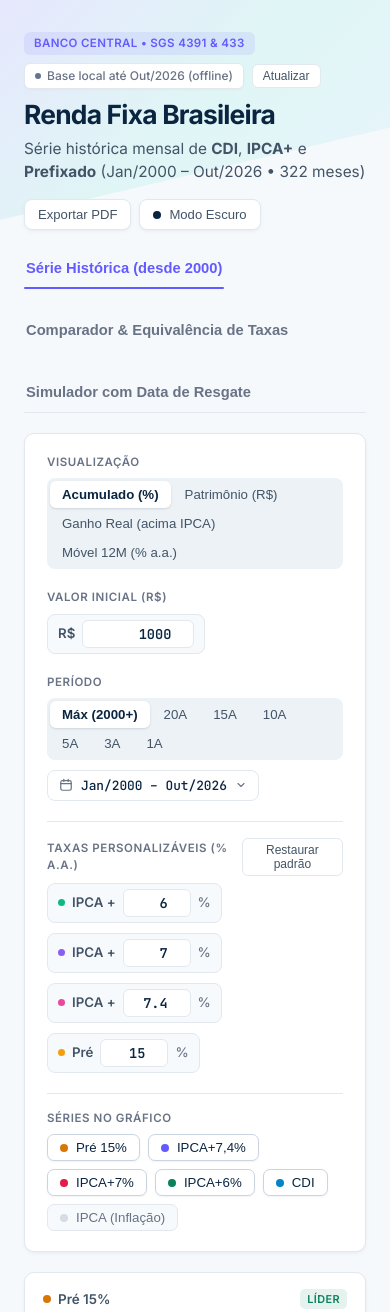
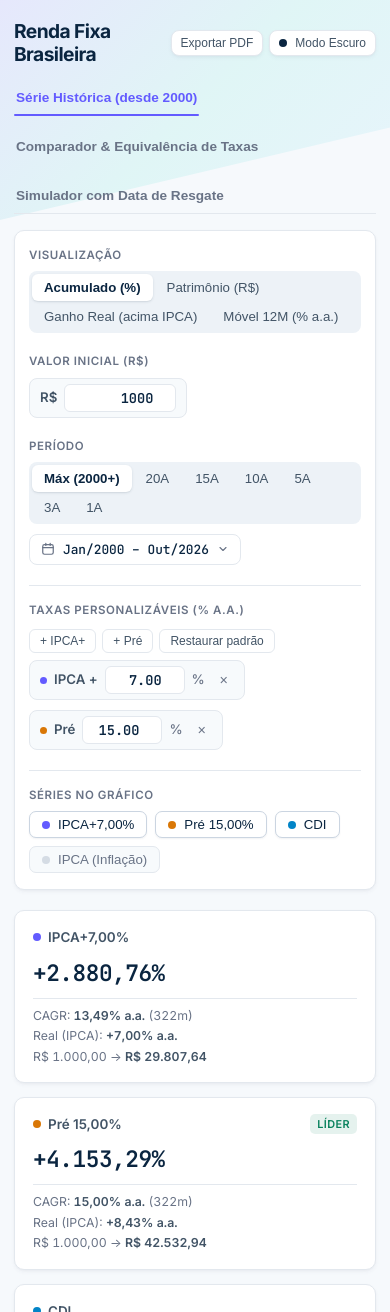
Before and after one commit to luizclaudioss/Simulador-de-Renda-Fixa, a plain HTML site: page index.html in a window 390 px wide. Shown: the top 1312 px of the page. Drawn offline with nearby package versions, Linux system fonts and the light colour scheme; no server answers.

Commit message:
feat: add dynamic custom rate management with UI controls for rates

```diff
--- a/app.js
+++ b/app.js
@@ -1,86 +1,57 @@
 (() => {
   let DATA = Array.isArray(window.HISTORICAL_DATA) ? [...window.HISTORICAL_DATA] : [];
 
-  const DEFAULT_RATES = {
-    ipca1: 6.0,
-    ipca2: 7.0,
-    ipca3: 7.4,
-    pre: 15.0,
-  };
+  const RATE_PALETTE = [
+    "#635bff",
+    "#d97706",
+    "#09825d",
+    "#e11d48",
+    "#7c3aed",
+    "#0d9488",
+    "#ea580c",
+    "#4f46e5",
+  ];
 
-  const STORAGE_KEY = "cdi_ipca_custom_rates_v1";
+  const DEFAULT_CUSTOM_RATES = [
+    { id: "r1", kind: "ipca", rate: 7.0, color: "#635bff", visible: true },
+    { id: "r2", kind: "pre", rate: 15.0, color: "#d97706", visible: true },
+  ];
 
-  function loadRates() {
+  const STORAGE_KEY = "cdi_ipca_dynamic_rates_v2";
+
+  function loadCustomRates() {
     try {
       const saved = JSON.parse(localStorage.getItem(STORAGE_KEY) || "null");
-      if (saved && typeof saved === "object") {
-        return {
-          ipca1: Number.isFinite(Number(saved.ipca1)) ? Number(saved.ipca1) : DEFAULT_RATES.ipca1,
-          ipca2: Number.isFinite(Number(saved.ipca2)) ? Number(saved.ipca2) : DEFAULT_RATES.ipca2,
-          ipca3: Number.isFinite(Number(saved.ipca3)) ? Number(saved.ipca3) : DEFAULT_RATES.ipca3,
-          pre: Number.isFinite(Number(saved.pre)) ? Number(saved.pre) : DEFAULT_RATES.pre,
-        };
+      if (Array.isArray(saved) && saved.length > 0) {
+        return saved.map((item, idx) => ({
+          id: item.id || `r_${Date.now()}_${idx}`,
+          kind: item.kind === "pre" ? "pre" : "ipca",
+          rate: Number.isFinite(Number(item.rate)) ? Number(item.rate) : 7.0,
+          color: item.color || RATE_PALETTE[idx % RATE_PALETTE.length],
+          visible: item.visible !== false,
+        }));
       }
     } catch (_) {}
-    return { ...DEFAULT_RATES };
+    return DEFAULT_CUSTOM_RATES.map((r) => ({ ...r }));
   }
 
-  function saveRates(rates) {
+  function saveCustomRates() {
     try {
-      localStorage.setItem(STORAGE_KEY, JSON.stringify(rates));
+      localStorage.setItem(STORAGE_KEY, JSON.stringify(customRates));
     } catch (_) {}
   }
 
   function formatRateLabel(val) {
     return Number(val).toLocaleString("pt-BR", {
-      minimumFractionDigits: 0,
+      minimumFractionDigits: 2,
       maximumFractionDigits: 2,
     });
   }
 
-  const rates = loadRates();
+  let customRates = loadCustomRates();
+  let nextRateSeq = 10;
 
-  const SERIES_CONFIG = [
-    {
-      id: "pre15",
-      get label() {
-        return `Pré ${formatRateLabel(rates.pre)}%`;
-      },
-      color: "#d97706",
-      visible: true,
-      isBenchmark: false,
-      monthlyFactor: () => Math.pow(1 + rates.pre / 100, 1 / 12),
-    },
-    {
-      id: "ipca74",
-      get label() {
-        return `IPCA+${formatRateLabel(rates.ipca3)}%`;
-      },
-      color: "#635bff",
-      visible: true,
-      isBenchmark: false,
-      monthlyFactor: (row) => (1 + row.ipca / 100) * Math.pow(1 + rates.ipca3 / 100, 1 / 12),
-    },
-    {
-      id: "ipca7",
-      get label() {
-        return `IPCA+${formatRateLabel(rates.ipca2)}%`;
-      },
-      color: "#e11d48",
-      visible: true,
-      isBenchmark: false,
-      monthlyFactor: (row) => (1 + row.ipca / 100) * Math.pow(1 + rates.ipca2 / 100, 1 / 12),
-    },
-    {
-      id: "ipca6",
-      get label() {
-        return `IPCA+${formatRateLabel(rates.ipca1)}%`;
-      },
-      color: "#09825d",
-      visible: true,
-      isBenchmark: false,
-      monthlyFactor: (row) => (1 + row.ipca / 100) * Math.pow(1 + rates.ipca1 / 100, 1 / 12),
-    },
+  const FIXED_BENCHMARKS = [
     {
       id: "cdi",
       label: "CDI",
@@ -99,6 +70,25 @@
       monthlyFactor: (row) => 1 + row.ipca / 100,
     },
   ];
+
+  function getSeriesConfig() {
+    const customSeries = customRates.map((cr) => ({
+      id: cr.id,
+      label:
+        cr.kind === "pre"
+          ? `Pré ${formatRateLabel(cr.rate)}%`
+          : `IPCA+${formatRateLabel(cr.rate)}%`,
+      color: cr.color,
+      visible: cr.visible,
+      isBenchmark: false,
+      customRef: cr,
+      monthlyFactor:
+        cr.kind === "pre"
+          ? () => Math.pow(1 + cr.rate / 100, 1 / 12)
+          : (row) => (1 + row.ipca / 100) * Math.pow(1 + cr.rate / 100, 1 / 12),
+    }));
+    return [...customSeries, ...FIXED_BENCHMARKS];
+  }
 
   const AMOUNT_STORAGE_KEY = "cdi_ipca_initial_amount_v1";
 
@@ -149,7 +139,7 @@
   let fullIndex = {};
   function rebuildFullIndex() {
     fullIndex = {};
-    for (const s of SERIES_CONFIG) {
+    for (const s of getSeriesConfig()) {
       const arr = [1.0];
       for (let i = 0; i < DATA.length; i++) {
         arr.push(arr[i] * s.monthlyFactor(DATA[i]));
@@ -184,10 +174,9 @@
   const themeIcon = document.getElementById("themeIcon");
   const themeLabel = document.getElementById("themeLabel");
 
-  const rateIpca1El = document.getElementById("rateIpca1");
-  const rateIpca2El = document.getElementById("rateIpca2");
-  const rateIpca3El = document.getElementById("rateIpca3");
-  const ratePreEl = document.getElementById("ratePre");
+  const ratesInputsEl = document.getElementById("ratesInputs");
+  const addIpcaBtn = document.getElementById("addIpcaBtn");
+  const addPreBtn = document.getElementById("addPreBtn");
   const resetRatesBtn = document.getElementById("resetRatesBtn");
   const initialAmountEl = document.getElementById("initialAmount");
 
@@ -307,7 +296,7 @@
   }
 
   function updateHeaderSubtitle() {
-    if (!DATA.length) return;
+    if (!DATA.length || !headerSubtitleEl) return;
     const first = formatMonthLabel(DATA[0].m);
     const last = formatMonthLabel(DATA[DATA.length - 1].m);
     headerSubtitleEl.innerHTML = `Série histórica mensal de <strong>CDI</strong>, <strong>IPCA+</strong> e <strong>Prefixado</strong> (${first} – ${last} • ${DATA.length} meses)`;
@@ -393,7 +382,7 @@
       renderChart();
     });
 
-    refreshBtn.addEventListener("click", () => syncFromBCB());
+    if (refreshBtn) refreshBtn.addEventListener("click", () => syncFromBCB());
     exportPdfBtn.addEventListener("click", () => window.print());
     downloadMainPngBtn.addEventListener("click", () => {
       window.exportChartAsPng(
@@ -443,38 +432,82 @@
     link.click();
   };
 
-  function initRateInputs() {
-    const syncInputsFromState = () => {
-      rateIpca1El.value = rates.ipca1;
-      rateIpca2El.value = rates.ipca2;
-      rateIpca3El.value = rates.ipca3;
-      ratePreEl.value = rates.pre;
-    };
-    syncInputsFromState();
+  function renderRateInputs() {
+    ratesInputsEl.innerHTML = "";
+    customRates.forEach((cr) => {
+      const wrapper = document.createElement("div");
+      wrapper.className = "rate-field";
+      wrapper.style.setProperty("--rate-color", cr.color);
+      wrapper.innerHTML = `
+        <span>${cr.kind === "pre" ? "Pré" : "IPCA +"}</span>
+        <input type="number" step="0.01" min="-50" max="200" value="${Number(cr.rate).toFixed(2)}" aria-label="${cr.kind === "pre" ? "Taxa Pré" : "Taxa IPCA+"}" />
+        <span class="unit">%</span>
+        <button type="button" class="rate-remove-btn" title="Remover taxa" aria-label="Remover taxa">×</button>
+      `;
 
-    const bindInput = (el, key) => {
-      el.addEventListener("input", () => {
-        const parsed = parseFloat(el.value);
+      const input = wrapper.querySelector("input");
+      input.addEventListener("input", () => {
+        const parsed = parseFloat(input.value);
         if (!Number.isFinite(parsed) || parsed <= -100) return;
-        rates[key] = parsed;
-        saveRates(rates);
+        cr.rate = parsed;
+        saveCustomRates();
         rebuildFullIndex();
         initSeriesPills();
         renderAnnualTable();
         render();
       });
-    };
 
-    bindInput(rateIpca1El, "ipca1");
-    bindInput(rateIpca2El, "ipca2");
-    bindInput(rateIpca3El, "ipca3");
-    bindInput(ratePreEl, "pre");
+      input.addEventListener("blur", () => {
+        input.value = Number(cr.rate).toFixed(2);
+      });
+
+      const removeBtn = wrapper.querySelector(".rate-remove-btn");
+      removeBtn.addEventListener("click", () => {
+        customRates = customRates.filter((item) => item.id !== cr.id);
+        saveCustomRates();
+        rebuildFullIndex();
+        renderRateInputs();
+        initSeriesPills();
+        renderAnnualTable();
+        render();
+      });
+
+      ratesInputsEl.appendChild(wrapper);
+    });
+  }
+
+  function addCustomRate(kind) {
+    const usedColors = new Set(customRates.map((r) => r.color));
+    const nextColor =
+      RATE_PALETTE.find((c) => !usedColors.has(c)) ||
+      RATE_PALETTE[customRates.length % RATE_PALETTE.length];
+    const defaultVal = kind === "pre" ? 13.5 : 6.0;
+    customRates.push({
+      id: `r_${Date.now()}_${nextRateSeq++}`,
+      kind,
+      rate: defaultVal,
+      color: nextColor,
+      visible: true,
+    });
+    saveCustomRates();
+    rebuildFullIndex();
+    renderRateInputs();
+    initSeriesPills();
+    renderAnnualTable();
+    render();
+  }
+
+  function initRateInputs() {
+    renderRateInputs();
+
+    addIpcaBtn.addEventListener("click", () => addCustomRate("ipca"));
+    addPreBtn.addEventListener("click", () => addCustomRate("pre"));
 
     resetRatesBtn.addEventListener("click", () => {
-      Object.assign(rates, DEFAULT_RATES);
-      saveRates(rates);
-      syncInputsFromState();
+      customRates = DEFAULT_CUSTOM_RATES.map((r) => ({ ...r }));
+      saveCustomRates();
       rebuildFullIndex();
+      renderRateInputs();
       initSeriesPills();
       renderAnnualTable();
       render();
@@ -498,15 +531,24 @@
 
   function initSeriesPills() {
     seriesPillsEl.innerHTML = "";
-    SERIES_CONFIG.forEach((s) => {
+    getSeriesConfig().forEach((s) => {
       const btn = document.createElement("button");
       btn.type = "button";
       btn.className = `series-pill ${s.visible ? "active" : ""}`;
       btn.style.setProperty("--pill-color", s.color);
       btn.innerHTML = `<span class="pill-dot"></span><span>${s.label}</span>`;
       btn.addEventListener("click", () => {
-        s.visible = !s.visible;
-        btn.classList.toggle("active", s.visible);
+        if (s.customRef) {
+          s.customRef.visible = !s.customRef.visible;
+          saveCustomRates();
+          btn.classList.toggle("active", s.customRef.visible);
+        } else {
+          const fixed = FIXED_BENCHMARKS.find((b) => b.id === s.id);
+          if (fixed) {
+            fixed.visible = !fixed.visible;
+            btn.classList.toggle("active", fixed.visible);
+          }
+        }
         render();
       });
       seriesPillsEl.appendChild(btn);
@@ -523,7 +565,7 @@
     const ipcaEnd = fullIndex["ipca"][eIdx + 1];
     const ipcaFactor = ipcaEnd / ipcaBase;
 
-    const results = SERIES_CONFIG.map((s) => {
+    const results = getSeriesConfig().map((s) => {
       const base = fullIndex[s.id][sIdx];
       const end = fullIndex[s.id][eIdx + 1];
       const factor = end / base;
@@ -605,7 +647,7 @@
       }
     }
 
-    const datasets = SERIES_CONFIG.filter((s) => s.visible).map((s) => {
+    const datasets = getSeriesConfig().filter((s) => s.visible).map((s) => {
       const idxArr = fullIndex[s.id];
       const ipcaArr = fullIndex["ipca"];
       const points = [];
@@ -836,16 +878,17 @@
       yearsMap.get(y).push(row);
     });
 
+    const seriesList = getSeriesConfig();
     thead.innerHTML = `
       <tr>
         <th>Ano</th>
-        ${SERIES_CONFIG.map((s) => `<th>${s.label}</th>`).join("")}
+        ${seriesList.map((s) => `<th>${s.label}</th>`).join("")}
       </tr>
     `;
 
     tbody.innerHTML = "";
     for (const [year, rows] of yearsMap.entries()) {
-      const returns = SERIES_CONFIG.map((s) => {
+      const returns = seriesList.map((s) => {
         let f = 1.0;
         for (const r of rows) {
           f *= s.monthlyFactor(r);
@@ -875,13 +918,13 @@
   }
 
   function setSyncStatus(mode, text) {
-    syncStatusEl.className = `sync-status ${mode}`;
-    syncTextEl.textContent = text;
+    if (syncStatusEl) syncStatusEl.className = `sync-status ${mode}`;
+    if (syncTextEl) syncTextEl.textContent = text;
   }
 
   async function syncFromBCB() {
     setSyncStatus("loading", "Sincronizando com BCB...");
-    refreshBtn.disabled = true;
+    if (refreshBtn) refreshBtn.disabled = true;
 
     const controller = new AbortController();
     const timer = setTimeout(() => controller.abort(), 10000);
@@ -939,7 +982,7 @@
       setSyncStatus("offline", `Base local até ${latestLabel} (offline)`);
     } finally {
       clearTimeout(timer);
-      refreshBtn.disabled = false;
+      if (refreshBtn) refreshBtn.disabled = false;
     }
   }
 
--- a/index.html
+++ b/index.html
@@ -15,18 +15,7 @@
   <div class="container">
     <header class="header">
       <div class="header-text">
-        <div class="header-badges">
-          <span class="badge">Banco Central • SGS 4391 &amp; 433</span>
-          <span class="sync-status" id="syncStatus">
-            <span class="sync-dot"></span>
-            <span id="syncText">Carregando dados...</span>
-          </span>
-          <button type="button" id="refreshBtn" class="mini-btn" title="Buscar novos meses no Banco Central">Atualizar</button>
-        </div>
         <h1>Renda Fixa Brasileira</h1>
-        <p class="subtitle" id="headerSubtitle">
-          Série histórica mensal de <strong>CDI</strong>, <strong>IPCA+</strong> e <strong>Prefixado</strong> (Jan/2000 – Out/2026)
-        </p>
       </div>
       <div class="header-actions">
         <button id="exportPdfBtn" class="theme-btn" type="button" title="Exportar relatório da aba atual em PDF">
@@ -131,30 +120,13 @@
       <div class="control-group rates-group">
         <div class="rates-header">
           <label class="control-label">Taxas Personalizáveis (% a.a.)</label>
-          <button type="button" id="resetRatesBtn" class="mini-btn">Restaurar padrão</button>
+          <div class="rates-actions">
+            <button type="button" id="addIpcaBtn" class="mini-btn">+ IPCA+</button>
+            <button type="button" id="addPreBtn" class="mini-btn">+ Pré</button>
+            <button type="button" id="resetRatesBtn" class="mini-btn">Restaurar padrão</button>
+          </div>
         </div>
-        <div class="rates-inputs">
-          <label class="rate-field" style="--rate-color: #10b981">
-            <span>IPCA +</span>
-            <input type="number" id="rateIpca1" step="0.1" min="-50" max="200" value="6" />
-            <span class="unit">%</span>
-          </label>
-          <label class="rate-field" style="--rate-color: #8b5cf6">
-            <span>IPCA +</span>
-            <input type="number" id="rateIpca2" step="0.1" min="-50" max="200" value="7" />
-            <span class="unit">%</span>
-          </label>
-          <label class="rate-field" style="--rate-color: #ec4899">
-            <span>IPCA +</span>
-            <input type="number" id="rateIpca3" step="0.1" min="-50" max="200" value="7.4" />
-            <span class="unit">%</span>
-          </label>
-          <label class="rate-field" style="--rate-color: #f59e0b">
-            <span>Pré</span>
-            <input type="number" id="ratePre" step="0.1" min="-50" max="200" value="15" />
-            <span class="unit">%</span>
-          </label>
-        </div>
+        <div class="rates-inputs" id="ratesInputs"></div>
       </div>
 
       <div class="control-group series-group">
@@ -373,7 +345,7 @@
               <label class="control-label" for="simMonthly">Aporte Mensal (R$)</label>
               <label class="amount-field">
                 <span>R$</span>
-                <input type="number" id="simMonthly" step="50" min="0" value="500" />
+                <input type="number" id="simMonthly" step="50" min="0" value="0" />
               </label>
             </div>
           </div>
@@ -400,7 +372,6 @@
 
         <div class="control-group rates-group">
           <div class="rates-header">
-            <label class="control-label">Parâmetros do Título e Benchmarks</label>
             <button type="button" id="simResetBtn" class="mini-btn">Restaurar padrões</button>
           </div>
           <div class="sim-params-grid">
--- a/styles.css
+++ b/styles.css
@@ -95,9 +95,9 @@ body {
 .header {
   display: flex;
   justify-content: space-between;
-  align-items: flex-start;
-  gap: 16px;
-  flex-wrap: wrap;
+  align-items: center;
+  gap: 12px;
+  flex-wrap: nowrap;
 }
 
 .header-badges {
@@ -561,7 +561,37 @@ h1 {
   display: flex;
   justify-content: space-between;
   align-items: center;
-  gap: 12px;
+  flex-wrap: wrap;
+  gap: 10px;
+}
+
+.rates-actions {
+  display: inline-flex;
+  align-items: center;
+  flex-wrap: wrap;
+  gap: 6px;
+}
+
+.rate-remove-btn {
+  display: inline-flex;
+  align-items: center;
+  justify-content: center;
+  width: 20px;
+  height: 20px;
+  margin-left: 2px;
+  border: none;
+  border-radius: 5px;
+  background: transparent;
+  color: var(--text-muted);
+  font-size: 0.9rem;
+  line-height: 1;
+  cursor: pointer;
+  transition: background 0.12s, color 0.12s;
+}
+
+.rate-remove-btn:hover {
+  background: rgba(225, 29, 72, 0.12);
+  color: #e11d48;
 }
 
 .rates-inputs {
@@ -594,7 +624,7 @@ h1 {
 
 .rate-field input,
 .amount-field input {
-  width: 68px;
+  width: 80px;
   background: var(--surface);
   color: var(--text);
   border: 1px solid var(--border);
@@ -751,6 +781,8 @@ h1 {
   display: flex;
   justify-content: space-between;
   align-items: baseline;
+  flex-wrap: wrap;
+  gap: 10px;
   margin-bottom: 16px;
 }
 
@@ -1055,8 +1087,38 @@ td.best-cell {
 }
 
 @media (max-width: 560px) {
+  .container {
+    padding: 20px 14px 40px;
+    gap: 16px;
+  }
+  h1 {
+    font-size: 1.2rem;
+  }
+  .theme-btn {
+    padding: 5px 9px;
+    font-size: 0.75rem;
+  }
+  .header-actions {
+    gap: 6px;
+    flex-shrink: 0;
+  }
+  .controls-card,
+  .chart-card,
+  .table-card {
+    padding: 16px 14px;
+  }
+  .main-tabs {
+    gap: 16px;
+  }
+  .tab-btn {
+    font-size: 0.85rem;
+    padding: 8px 2px 10px;
+  }
   .sim-params-grid {
     grid-template-columns: 1fr;
+  }
+  .chart-wrapper {
+    height: 300px;
   }
 }
 
```
